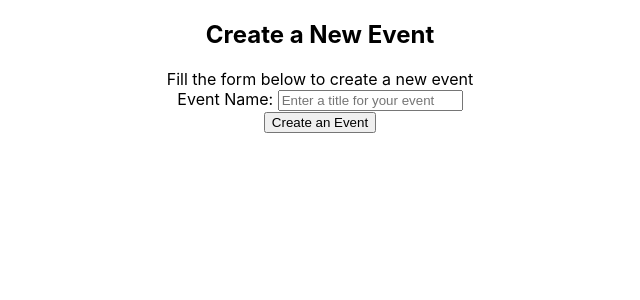
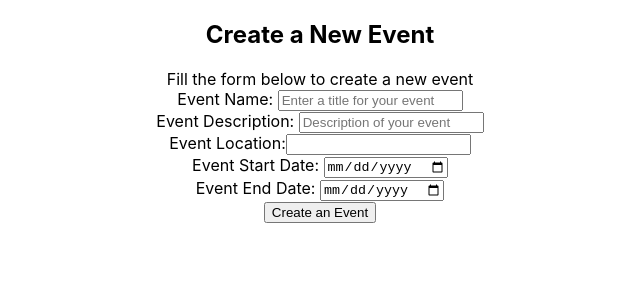
Before and after one commit to stacktracehq/event-reg-mini-project, a React (Create React App) app in the folder frontend/: page / in a window 1280 px wide. Shown: the top 300 px of the page, without its empty margins (320-960 px from the left). Built offline with nearby package versions, Linux system fonts and the light colour scheme.

Commit message:
adds more fields to the form!

```diff
--- a/frontend/src/components/Form/Form.tsx
+++ b/frontend/src/components/Form/Form.tsx
@@ -5,8 +5,29 @@ export interface EventTitle {
     value: string
 }
 
+export interface EventDescription {
+    value: string
+}
+
+export interface EventLocation {
+    value: string
+}
+
+export interface EventStartDate {
+    value: Date
+}
+
+export interface EventEndDate {
+    value: Date
+}
+
 export interface Values {
-    title: EventTitle;
+    id: string,
+    title: EventTitle,
+    description: EventDescription,
+    eventLocation: EventLocation,
+    eventStartDate: EventStartDate,
+    eventEndDate: EventEndDate,
 }
 
 export interface FormState {
@@ -19,7 +40,12 @@ export class Form extends React.Component<{}, FormState> {
     constructor(props: any) {
         super(props);
         this.state = {
+            id: "11fab6a1-facc-42de-9622-e5f2ffcceb88",
             title: {value: ""},
+            description: {value: ""},
+            eventLocation: {value: ""},
+            eventStartDate: {value: ""},
+            eventEndDate: {value: ""},
             values: [],
             submitSuccess: false,
         }
@@ -28,13 +54,23 @@ export class Form extends React.Component<{}, FormState> {
     private processFormSubmission = async (e: React.FormEvent<HTMLFormElement>) => {
         e.preventDefault();
         const formData = {
+            id: this.state.id,
             title: {value: this.state.title},
+            description: {value: this.state.description},
+            eventLocation: {value: this.state.eventLocation},
+            eventStartDate: {value: this.state.eventStartDate},
+            eventEndDate: {value: this.state.eventEndDate},
         }
         this.setState({ submitSuccess: true, values: [...this.state.values, formData]});
         await axios.post(`https://localhost:5001/v1/events`, formData)
                 .then(response => console.log(response))
                 .catch(error => console.log(error));
+        console.log("~*~ Form Details ~*~")
         console.log("Event Name: " + this.state.title);
+        console.log("Description: " + this.state.description);
+        console.log("Location: " + this.state.eventLocation);
+        console.log("Event Start Date: " + this.state.eventStartDate);
+        console.log("Event End Date: " + this.state.eventEndDate);
         console.log(formData);
     }
 
@@ -72,6 +108,46 @@ export class Form extends React.Component<{}, FormState> {
                         />
                     </div>
                     <div>
+                        <label htmlFor="description">Event Description: </label>
+                        <input
+                            type="text"
+                            id="description"
+                            onChange={(e) => this.handleInputChanges(e)}
+                            name="description"
+                            placeholder="Description of your event"
+                        />
+                    </div>
+                    <div>
+                        <label htmlFor="eventLocation">Event Location:</label>
+                        <input
+                            type="text"
+                            id="eventLocation"
+                            onChange={(e) => this.handleInputChanges(e)}
+                            name="eventLocation"
+                            placeholder=""
+                        />
+                    </div>
+                    <div>
+                        <label htmlFor="eventStartDate">Event Start Date: </label>
+                        <input
+                            type="date"
+                            id="eventStartDate"
+                            onChange={(e) => this.handleInputChanges(e)}
+                            name="eventStartDate"
+                            placeholder=""
+                        />
+                    </div>
+                <div>
+                    <label htmlFor="eventEndDate">Event End Date: </label>
+                        <input
+                            type="date"
+                            id="eventEndDate"
+                            onChange={(e) => this.handleInputChanges(e)}
+                            name="eventEndDate"
+                            placeholder=""
+                        />
+                    </div>
+                    <div>
                         <button type="submit">
                             Create an Event
                         </button>
```
Also changed, not shown: 1 other file (tests, documents, lock files or other folders).
